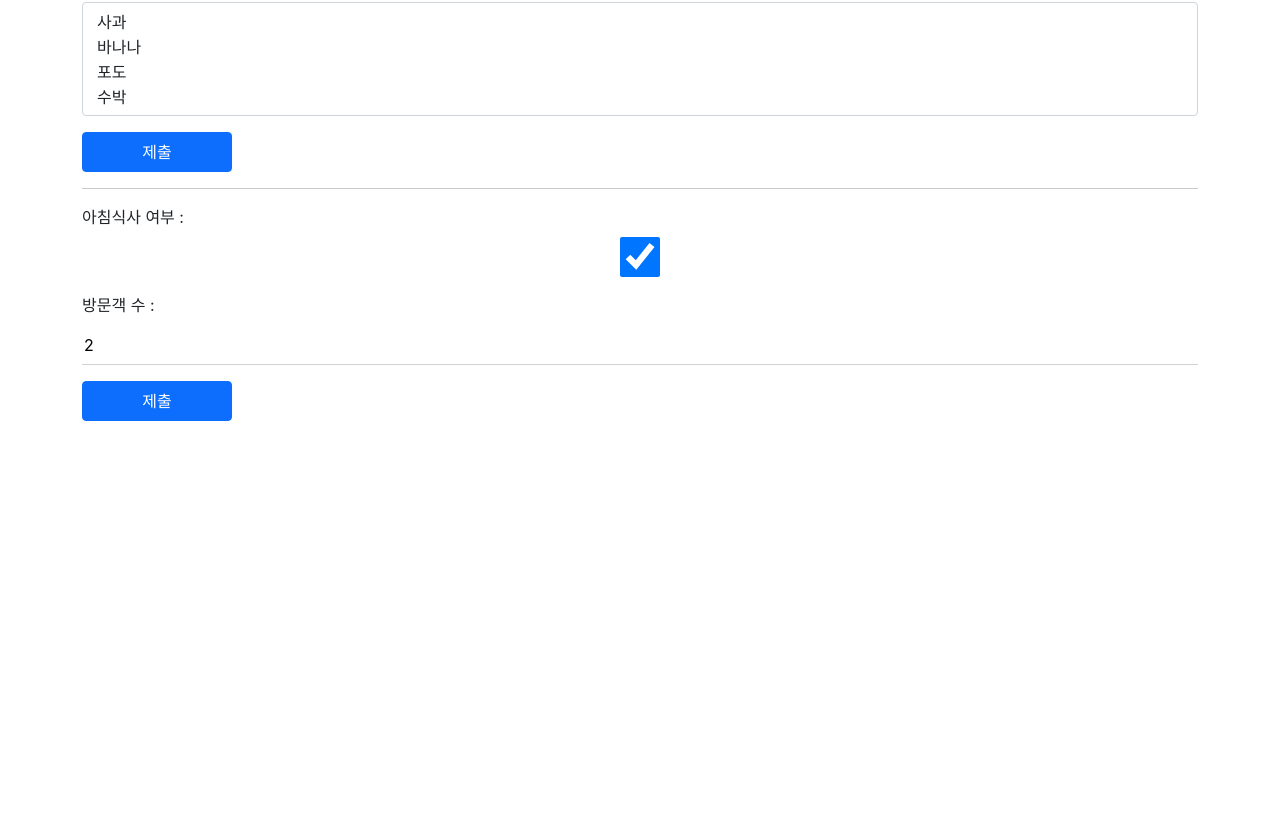
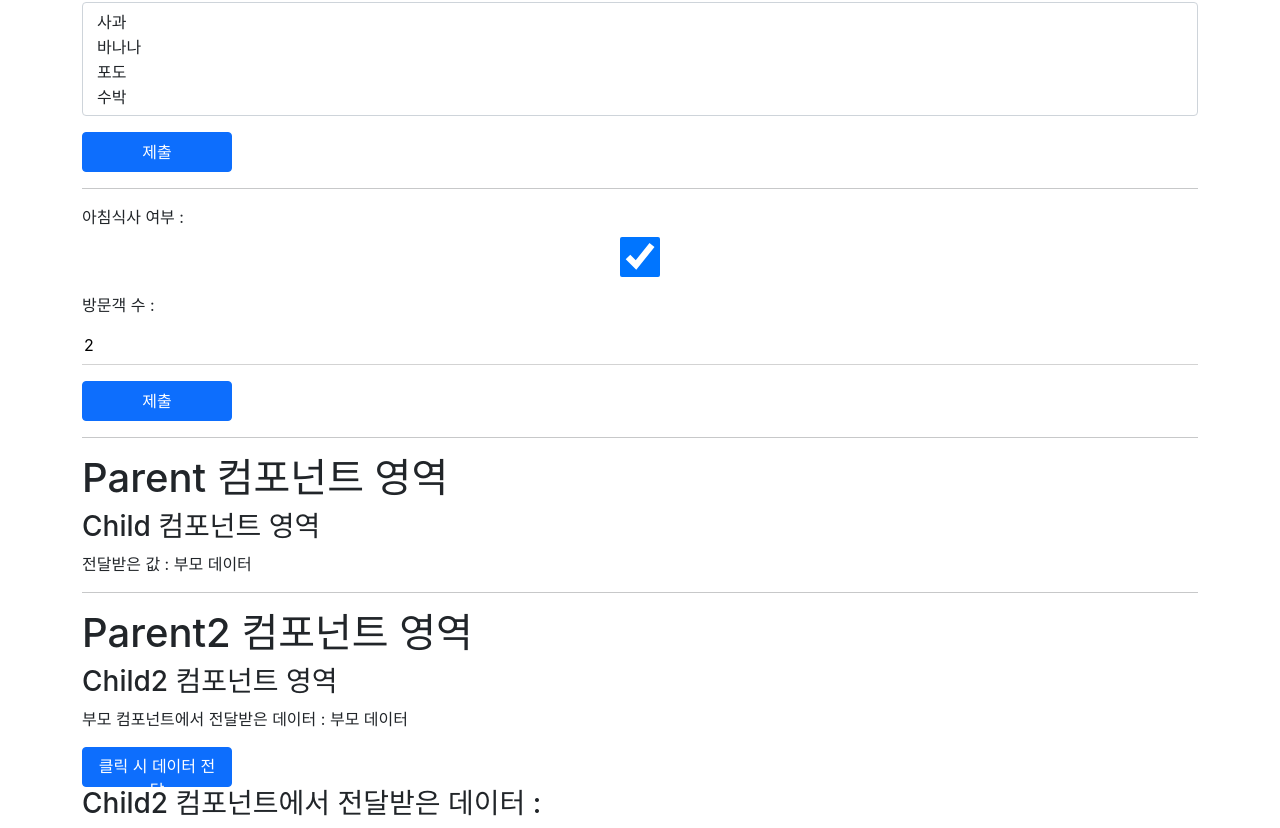
Before and after one commit to MoonNight285/java505_react_test3, a React (Create React App) app: page / in a window 1280 px wide. Shown: the part 1346-2174 px from the top of the page. Before the commit the page ends 1783 px from the top, so only its background shows below. Built offline with nearby package versions, Linux system fonts and the light colour scheme.

Commit message:
자식 컴포넌트에서 부모 컴포넌트 함수 제어해서 데이터 전달하기

```diff
--- a/src/App6.jsx
+++ b/src/App6.jsx
@@ -11,6 +11,8 @@ import NameForm from "./folder3/NameForm";
 import RequestForm from "./folder3/RequestForm";
 import FruitSelect from "./folder3/FruitSelect";
 import Reservation from "./folder3/Reservation";
+import Parent from "./folder3/Parent";
+import Parent2 from "./folder3/Parent2";
 
 function App6() {
     return (
@@ -37,6 +39,10 @@ function App6() {
             <FruitSelect/>
             <hr/>
             <Reservation/>
+            <hr/>
+            <Parent/>
+            <hr/>
+            <Parent2/>
         </div>
     );
 }
--- /dev/null
+++ b/src/folder3/Child.jsx
@@ -0,0 +1,12 @@
+import React from "react";
+
+function Child(props) {
+    return (
+        <div>
+            <h3>Child 컴포넌트 영역</h3>
+            <p>전달받은 값 : {props.value}</p>
+        </div>
+    );
+}
+
+export default Child;
--- /dev/null
+++ b/src/folder3/Child2.jsx
@@ -0,0 +1,24 @@
+import React from "react";
+
+// child2 컴포넌트는 부모컴포넌트에서 전달받은 2개의 키가 존재한다.
+// props에 value, childValue 키를 전달받았고, 해당 키에 1대1로 매칭된 데이터가 존재함
+// value : "부모 데이터", childValue : setState() 함수가 들어있음
+function Child2(props) {
+    // 부모 컴포넌트에서 props를 통해서 전달받은 함수를 실행
+    // 부모 컴포넌트에서 전달받은 함수가 부모의 state를 수정할 수 있는 setState() 함수이다.
+    const sendData = () => {
+        props.childValue("자식 데이터");
+    }
+
+    return (
+        <div>
+            <h3>Child2 컴포넌트 영역</h3>
+            {/* 부모 컴포넌트에서 props를 통해서 전달받은 데이터를 출력 */}
+            <p>부모 컴포넌트에서 전달받은 데이터 : {props.value}</p>
+            {/* 버튼 클릭 시 지정한 함수를 실행 */}
+            <button onClick={sendData} className={"btn btn-primary"}>클릭 시 데이터 전달</button>
+        </div>
+    );
+}
+
+export default Child2;
--- /dev/null
+++ b/src/folder3/Parent.jsx
@@ -0,0 +1,13 @@
+import React from "react";
+import Child from "./Child";
+
+function Parent(props) {
+    return (
+        <div>
+            <h1>Parent 컴포넌트 영역</h1>
+            <Child value={"부모 데이터"} />
+        </div>
+    );
+}
+
+export default Parent;
--- /dev/null
+++ b/src/folder3/Parent2.jsx
@@ -0,0 +1,22 @@
+import React, {useState} from "react";
+import Child2 from "./Child2";
+
+function Parent2(props) {
+    // childData를 state로 설정
+    const [childData, setChildData] = useState("");
+
+    return (
+        <div>
+            <h1>Parent2 컴포넌트 영역</h1>
+            {/* 자식 컴포넌트 호출 */}
+            {/* 자식 컴포넌트 호출 시 value, childValue 라는 키에 데이터를 저장하여 전달 */}
+            {/* childValue 키에 setState() 함수를 전달 */}
+            <Child2 value={"부모 데이터"} childValue={setChildData}/>
+
+            {/* 현재 state중 childData 변수를 화면에 출력 */}
+            <h3>Child2 컴포넌트에서 전달받은 데이터 : {childData}</h3>
+        </div>
+    );
+}
+
+export default Parent2;
```
